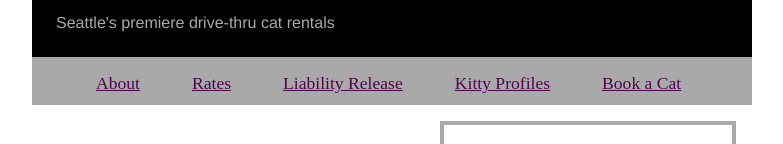
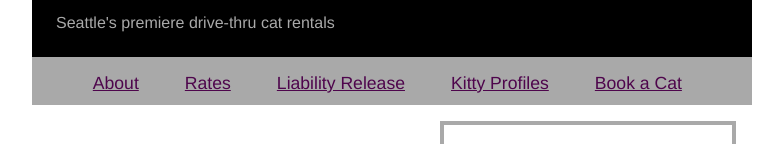
Before and after one commit to MissElle/cat-rental, a plain HTML site: page index.html in a window 1280 px wide. Shown: the part 191-335 px from the top of the page, without its empty margins (248-1031 px from the left). Drawn offline with Linux system fonts and the light colour scheme.

Commit message:
altered the font family in the navbar to helvetica, slightly changed padding to compensate.

```diff
--- a/stylesheets/stylesheet.css
+++ b/stylesheets/stylesheet.css
@@ -9,6 +9,7 @@ header {
 nav {
   height: 3rem;
   width: 100%;
+  font-family: Helvetica;
   background-color: darkgray;
   display: inline-block;
 }
@@ -72,7 +73,7 @@ nav li {
   position: relative;
   display: inline-block;
   text-align: center;
-  padding: 0rem 1.5rem 0rem 1.5rem;
+  padding: 0rem 1.3rem 0rem 1.3rem;
 }
 
 p.contact {
```
